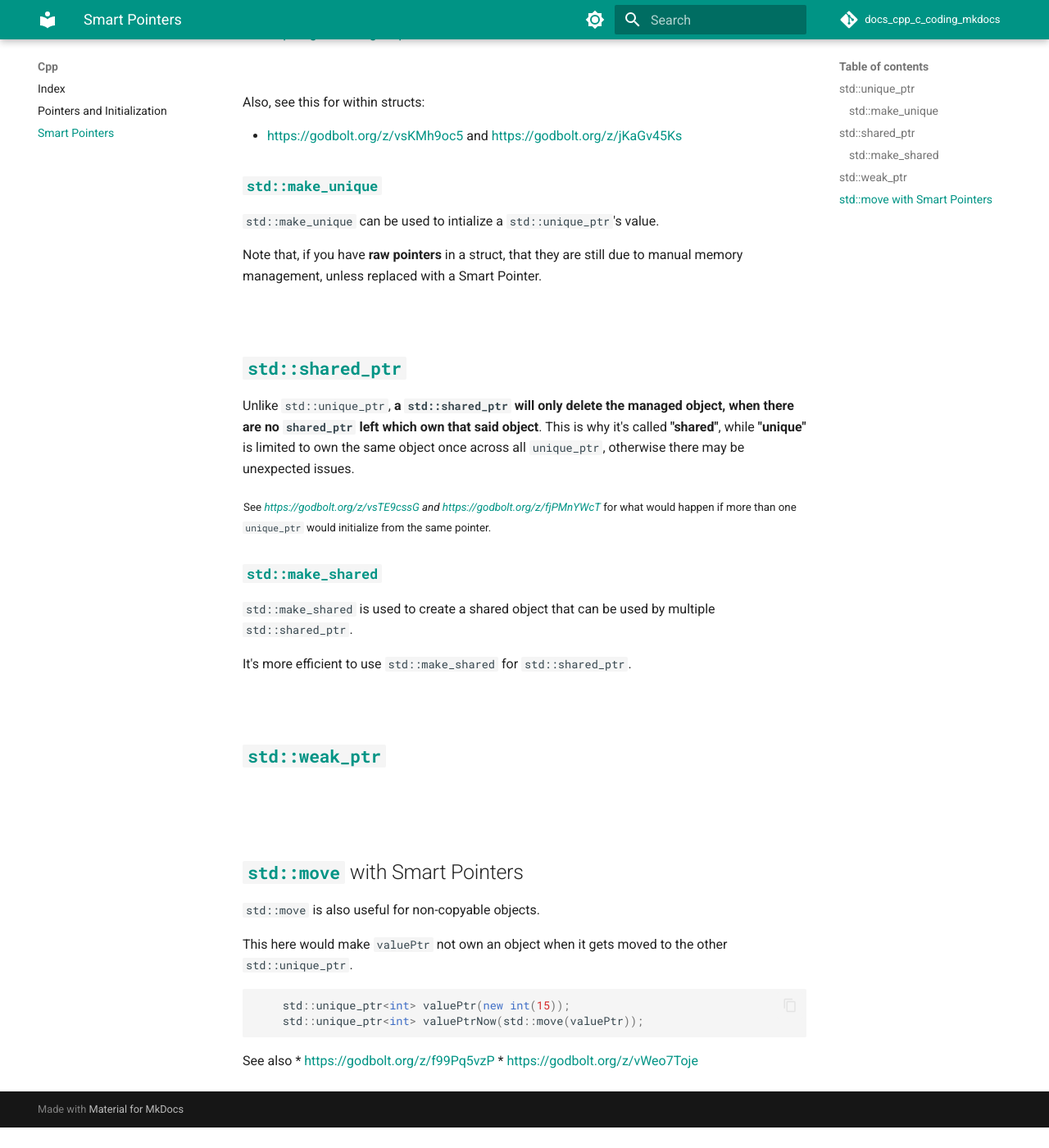
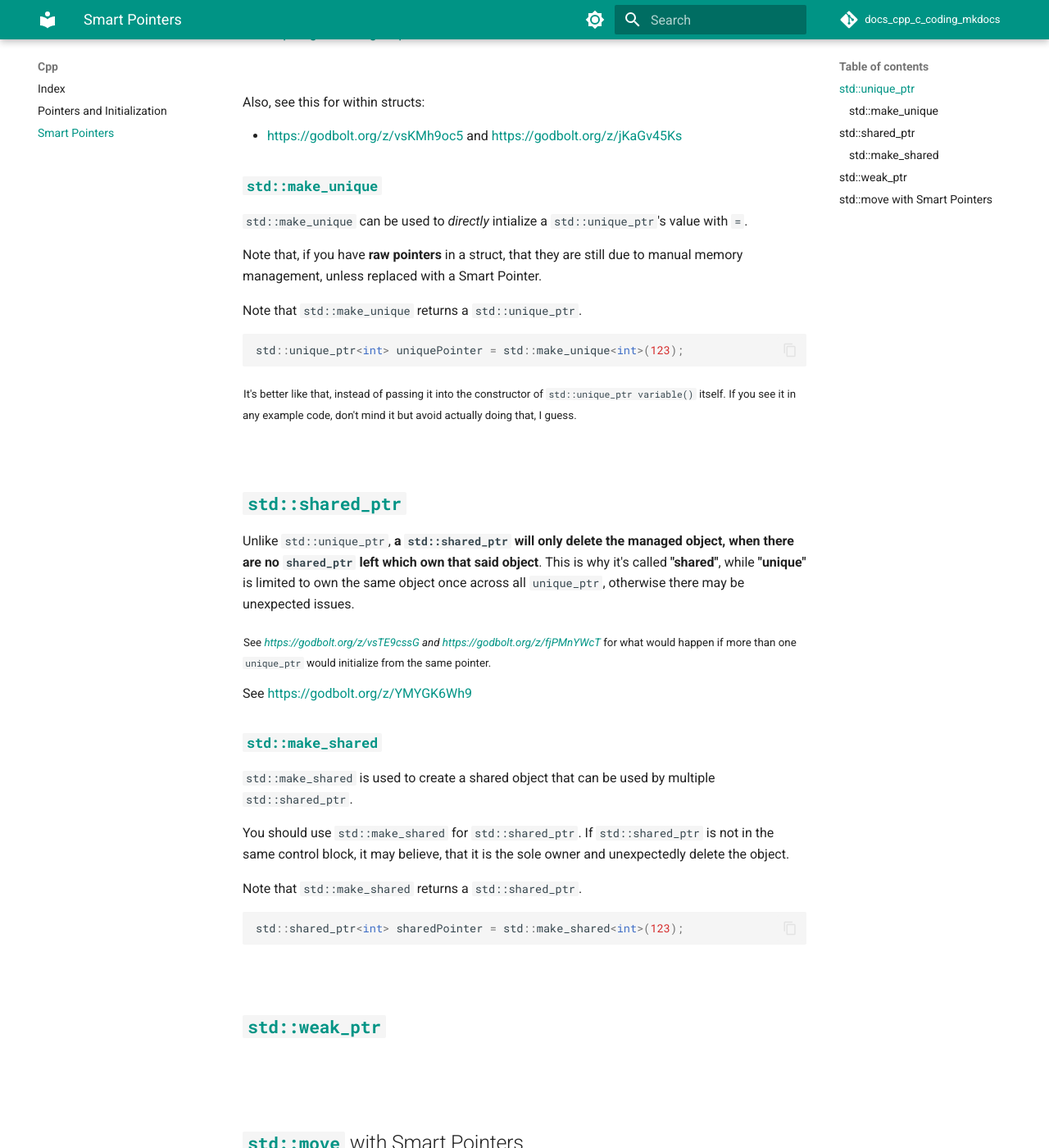
Before and after one commit to karl-police/docs_cpp_c_coding, an MkDocs documentation site: the page built from docs/cpp/Smart_Pointers.md, in a window 1280 px wide and 1400 px high, scrolled down 1290 px. Shown: the whole window at 82% size. Built offline with MkDocs 1.6.1 and Material for MkDocs 9.7.7, drawn with Linux system fonts in a browser that asks for light colours; comment, search, counter and statistics services are not loaded; before the commit the page ends 2665 px from its top, so only the background shows below that.

Commit message:
Update Smart_Pointers.md

````diff
--- a/docs/cpp/Smart_Pointers.md
+++ b/docs/cpp/Smart_Pointers.md
@@ -50,10 +50,18 @@ Also, see this for within structs:
 
 ### **[``std::make_unique``](https://en.cppreference.com/w/cpp/memory/unique_ptr/make_unique)**
 
-``std::make_unique`` can be used to intialize a ``std::unique_ptr``'s value.
+``std::make_unique`` can be used to _directly_ intialize a ``std::unique_ptr``'s value with ``=``.
 
 Note that, if you have **raw pointers** in a struct, that they are still due to manual memory management, unless replaced with a Smart Pointer.
 
+Note that ``std::make_unique`` returns a ``std::unique_ptr``.
+
+```cpp
+std::unique_ptr<int> uniquePointer = std::make_unique<int>(123);
+```
+
+<sub>It's better like that, instead of passing it into the constructor of ``std::unique_ptr variable()`` itself. If you see it in any example code, don't mind it
+but avoid actually doing that, I guess.</sub>
 
 <br>
 
@@ -64,15 +72,21 @@ This is why it's called **"shared"**, while **"unique"** is limited to own the s
 
 <sub>See _https://godbolt.org/z/vsTE9cssG and https://godbolt.org/z/fjPMnYWcT_ for what would happen if more than one ``unique_ptr`` would initialize from the same pointer.</sub>
 
-
+See https://godbolt.org/z/YMYGK6Wh9
 
 
 ### **[``std::make_shared``](https://en.cppreference.com/w/cpp/memory/shared_ptr/make_shared.html)**
 
 ``std::make_shared`` is used to create a shared object that can be used by multiple ``std::shared_ptr``.
 
-It's more efficient to use ``std::make_shared`` for ``std::shared_ptr``.
+You should use ``std::make_shared`` for ``std::shared_ptr``. If ``std::shared_ptr`` is not in the same control block,
+it may believe, that it is the sole owner and unexpectedly delete the object.
 
+Note that ``std::make_shared`` returns a ``std::shared_ptr``.
+
+```cpp
+std::shared_ptr<int> sharedPointer = std::make_shared<int>(123);
+```
 
 <br>
 
````
